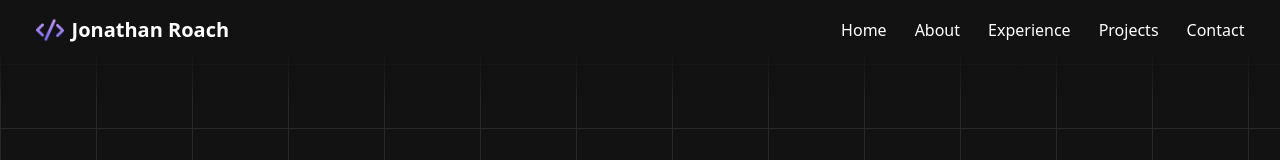
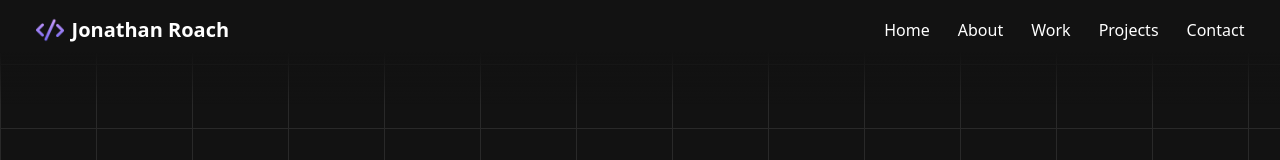
Before and after one commit to Jonathan-Roach/Portfolio-Website, a React (Vite) app: page / in a window 1280 px wide. Shown: the top 160 px of the page. Built offline with nearby package versions, Linux system fonts and the light colour scheme.

Commit message:
change subheading text

```diff
--- a/src/components/HamburgerMenu.jsx
+++ b/src/components/HamburgerMenu.jsx
@@ -32,7 +32,7 @@ return (
                     <div className="w-12/14 flex flex-col justify-between md:text-4xl text-white text-3xl font-[645] mt-6">
                         <a className="border-t-2 py-3 border-[#292929]" onClick={toggleMenu} href="#home">Home</a>
                         <a className="border-t-2 py-3  border-[#292929]" onClick={toggleMenu} href="#about">About</a>
-                        <a className="border-t-2 py-3  border-[#292929]" onClick={toggleMenu} href="#experience">Experience</a>
+                        <a className="border-t-2 py-3  border-[#292929]" onClick={toggleMenu} href="#experience">Work</a>
                         <a className="border-t-2 py-3  border-[#292929]" onClick={toggleMenu}>Projects</a>
                         <a className="border-t-2 py-3  border-[#292929]" onClick={toggleMenu} href="#contact" >Contact Me</a>
 
--- a/src/components/Navbar.jsx
+++ b/src/components/Navbar.jsx
@@ -18,7 +18,7 @@ function Navbar() {
       <div className="hidden lg:flex text-white text-base font-medium flex-row items-center gap-7">
           <a href="#home" className='navlink '>Home</a>
           <a href="#about" className='navlink '>About</a>
-          <a href="#experience" className='navlink '>Experience</a>
+          <a href="#experience" className='navlink '>Work</a>
           <a className='navlink'>Projects</a>
           <a href="#contact" className='navlink'>Contact</a>
       </div>
```
